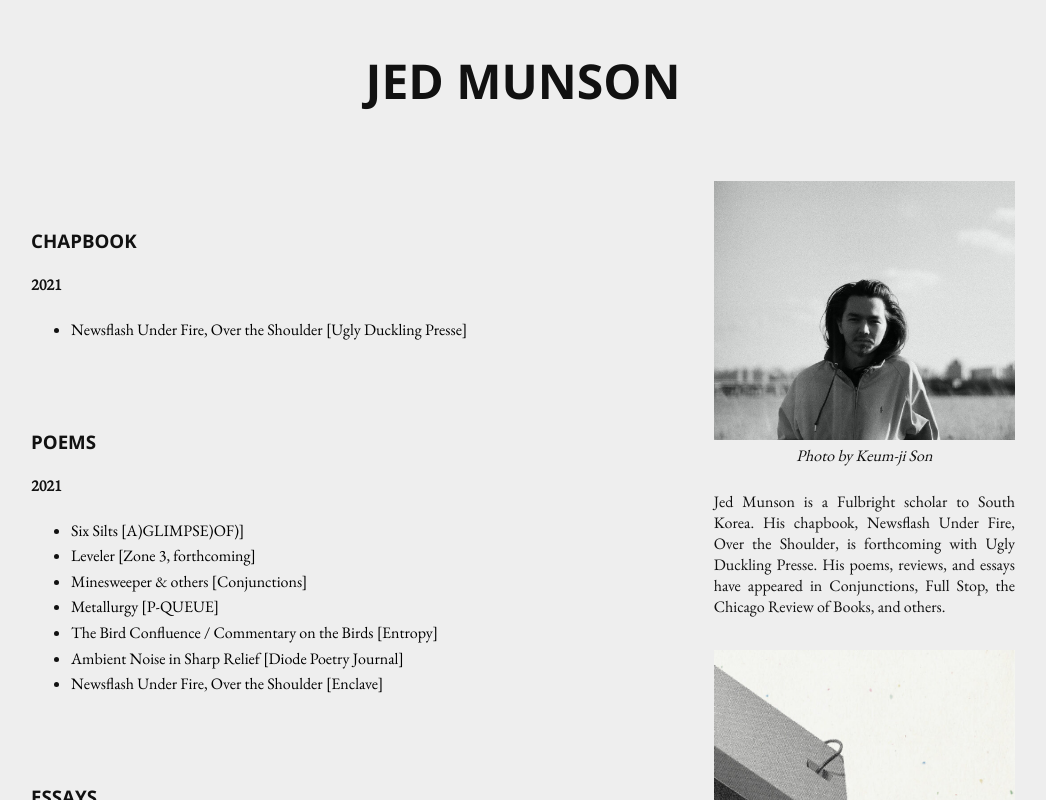
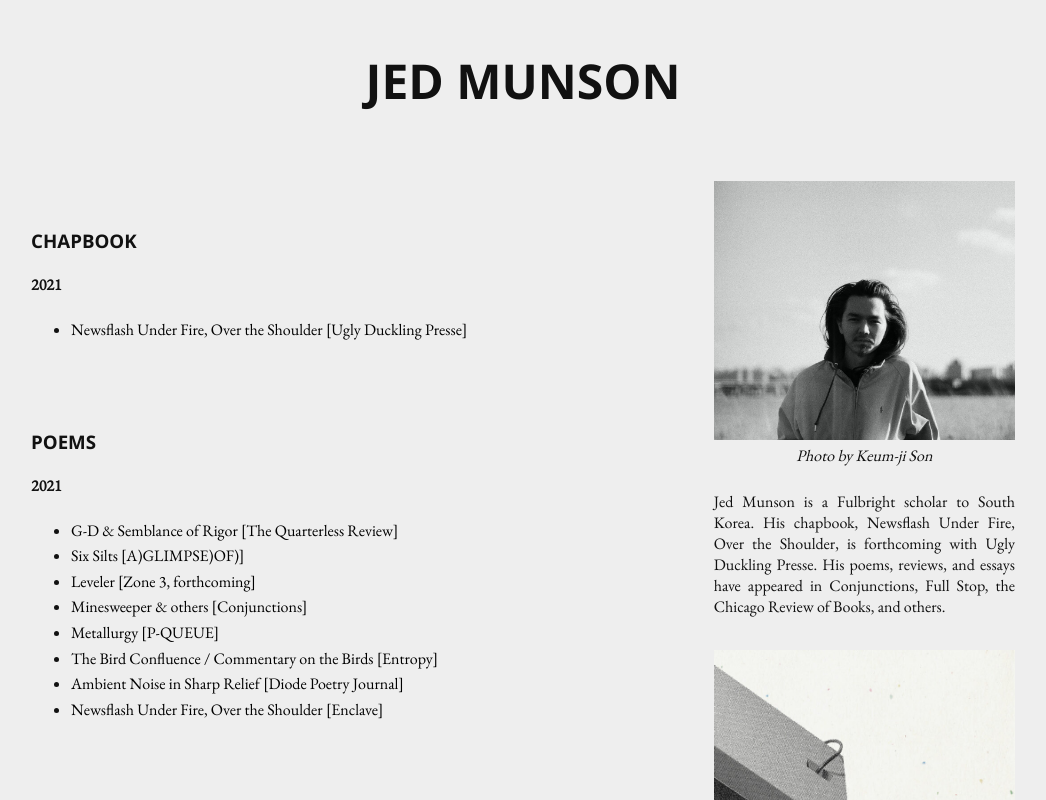
Before and after one commit to Elementrat/writer-portfolio-jed-munson, a SvelteKit app: page / in a window 1280 px wide. Shown: the top 800 px of the page, without its empty margins (117-1163 px from the left). Built offline with nearby package versions, Linux system fonts and the light colour scheme.

Commit message:
Update poems

```diff
--- a/src/components/Publications.svelte
+++ b/src/components/Publications.svelte
@@ -13,6 +13,11 @@
 		{
 			title: 'Poems',
 			publications: [
+				{
+					title: `G-D & Semblance of Rigor [The Quarterless Review]`,
+					url: `https://thequarterlessreview.com/Jed-Munson`,
+					date: `2021`
+				},
 				{
 					title: `Six Silts [A)GLIMPSE)OF)]`,
 					url: `https://aglimpseof.net/2021/10/26/the-symbiosis-issue-jed-munson/`,
```
